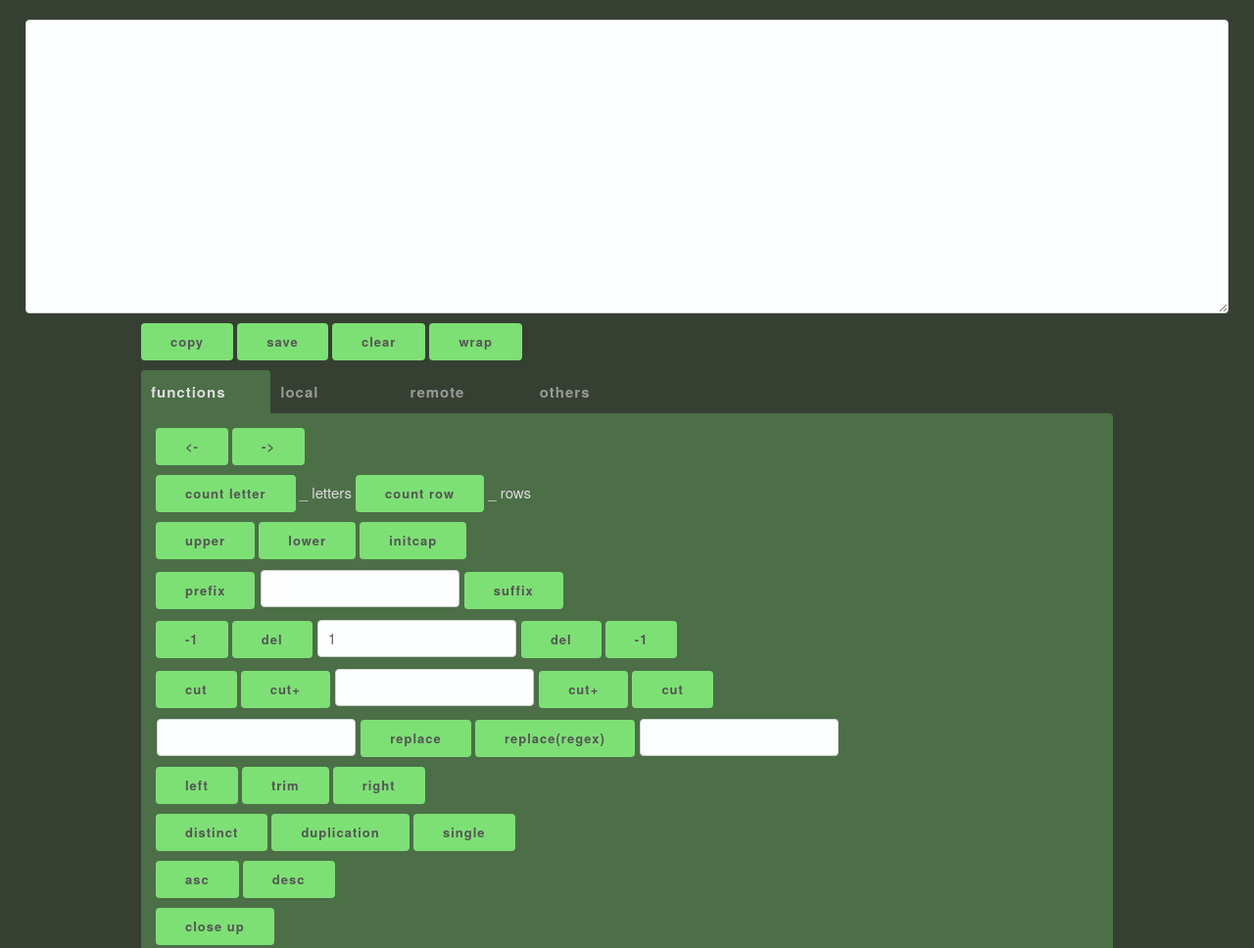
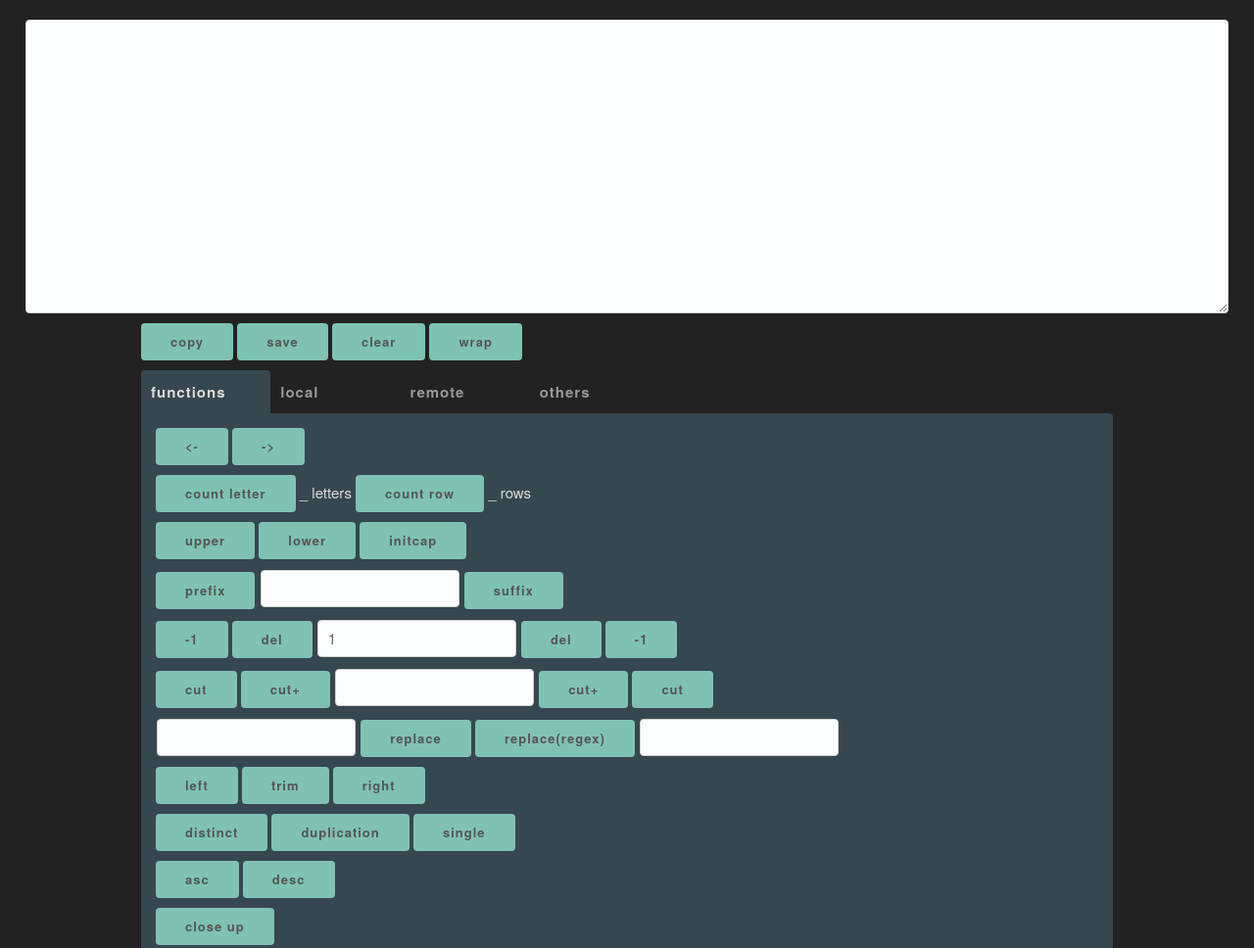
Before and after one commit to knz21/kaeru, a website: page index.html in a window 1280 px wide. Shown: the top 968 px of the page at 98% size. Drawn offline with nearby package versions, Linux system fonts and the light colour scheme; no server answers.

Commit message:
色変更

```diff
--- a/kaeru.css
+++ b/kaeru.css
@@ -1,6 +1,6 @@
 body {
     padding: 20px;
-    background-color: #364032;
+    background-color: #222222;
 }
 
 input[type="email"],
@@ -21,13 +21,13 @@ button,
 .button {
     font-size: 13px;
     text-transform: none;
-    background-color: #7de075;
+    background-color: #7FC2B4;
     border: none;
 }
 
 button:hover,
 .button:hover {
-    background-color: #50d545;
+    background-color: #6EB9AA;
 }
 
 span,
@@ -66,12 +66,12 @@ ul {
 .tab_button.selected {
     border-bottom: none;
     color: #dddddd;
-    background-color: #4c6f47;
+    background-color: #37474F;
 }
 
 .tab_content {
     border-radius: 4px;
-    background-color: #4c6f47;
+    background-color: #37474F;
     padding: 15px;
 }
 
```
